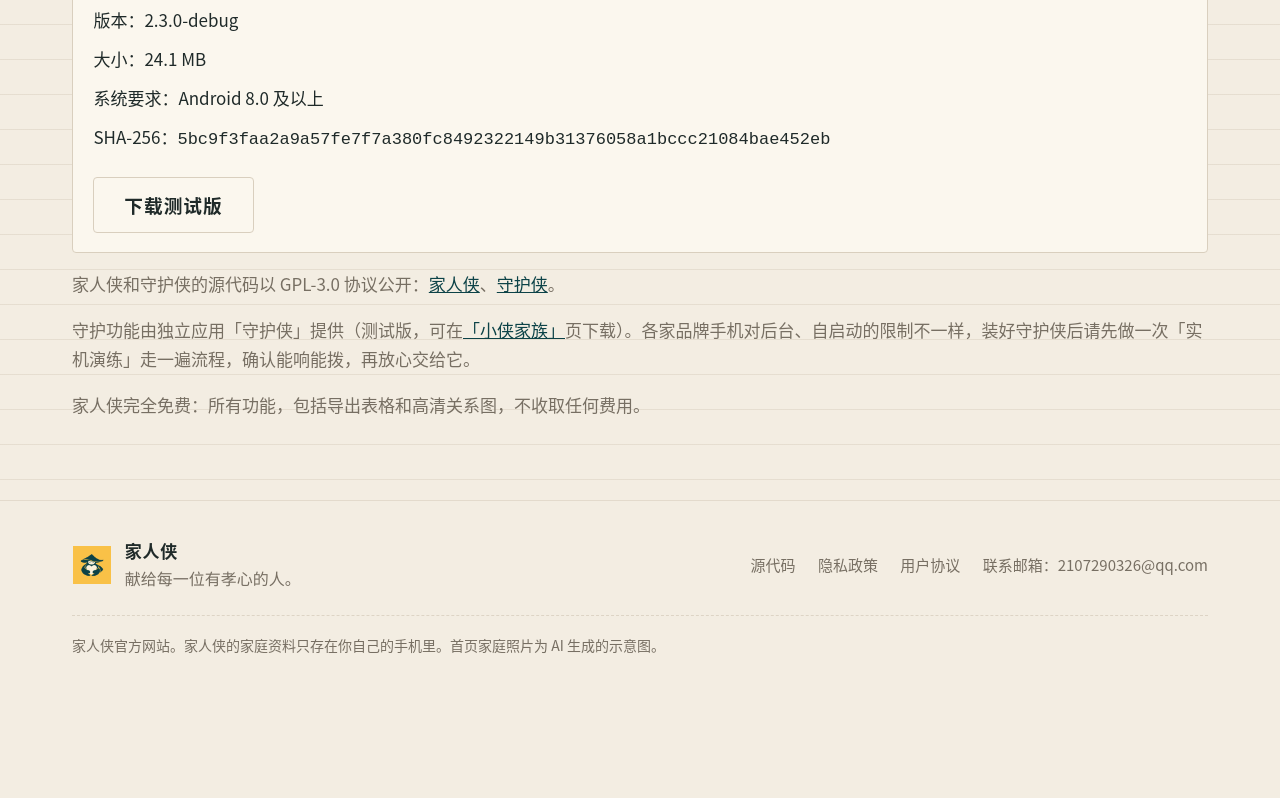
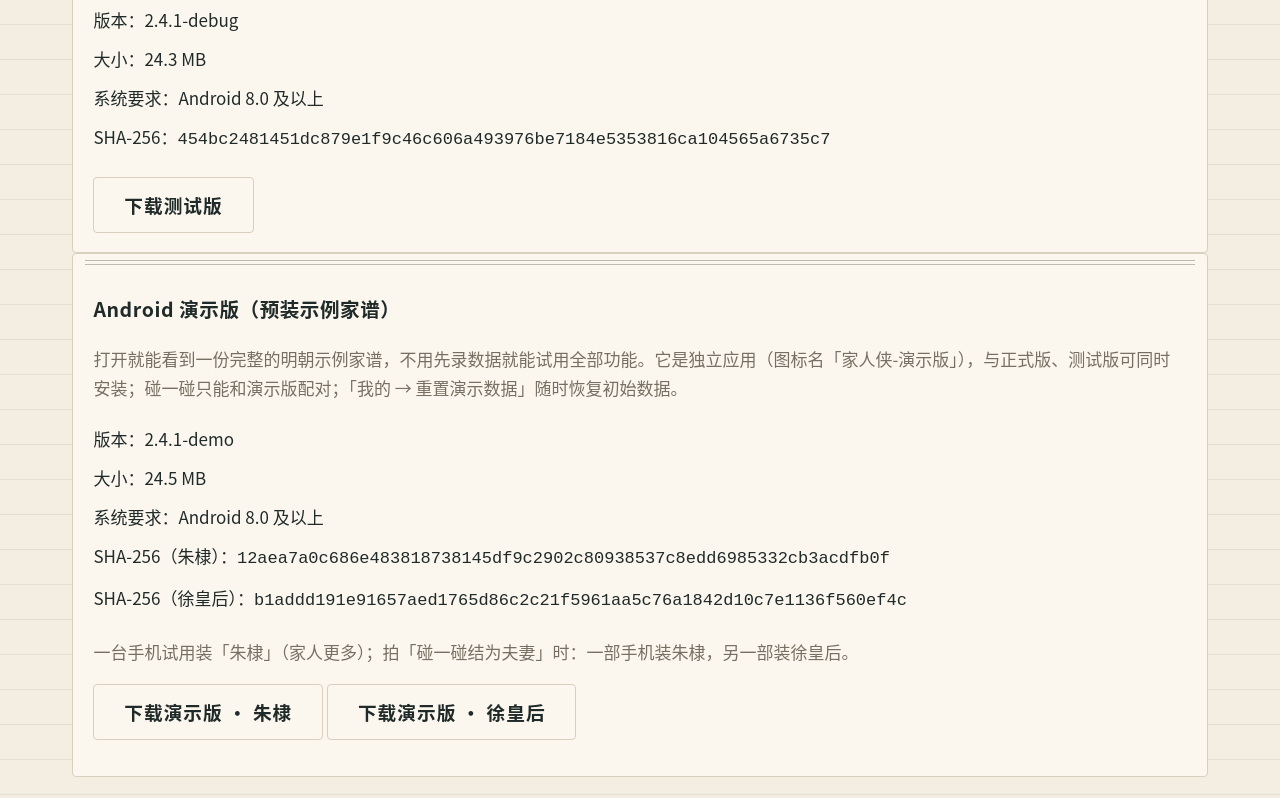
Before and after one commit to xiaoHaoZ1/JiaRenXia, a React (Vite) app in the folder apps/web/: page /download in a window 1280 px wide. Shown: the part 640-1438 px from the top of the page. Before the commit the page ends 1323 px from the top, so only its background shows below. Built offline with nearby package versions, Linux system fonts and the light colour scheme.

Commit message:
官网下载页新增演示版，测试版更新到 2.4.1-debug

```diff
--- a/apps/web/src/pages/Download.tsx
+++ b/apps/web/src/pages/Download.tsx
@@ -5,7 +5,7 @@ import { useEffect, useState } from "react";
 import { Link } from "react-router";
 import { downloadSourceFromSearch, type WebDownloadSource } from "../downloadSource";
 import { useLang, useTo } from "../i18n";
-import { APK_BETA, SITE } from "../site";
+import { APK_BETA, APK_DEMO, SITE } from "../site";
 
 const T = {
   zh: {
@@ -25,6 +25,16 @@ const T = {
     requirement: "系统要求：Android 8.0 及以上",
     downloadBeta: "下载测试版",
     betaMissing: "暂无测试版可下载。",
+    demoTitle: "Android 演示版（预装示例家谱）",
+    demoIntro:
+      "打开就能看到一份完整的明朝示例家谱，不用先录数据就能试用全部功能。" +
+      "它是独立应用（图标名「家人侠-演示版」），与正式版、测试版可同时安装；" +
+      "碰一碰只能和演示版配对；「我的 → 重置演示数据」随时恢复初始数据。",
+    demoPick:
+      "一台手机试用装「朱棣」（家人更多）；拍「碰一碰结为夫妻」时：" +
+      "一部手机装朱棣，另一部装徐皇后。",
+    downloadDemoGroom: "下载演示版 · 朱棣",
+    downloadDemoBride: "下载演示版 · 徐皇后",
     sourcePre: "家人侠和守护侠的源代码以 GPL-3.0 协议公开：",
     sourceJrx: "家人侠",
     sourceShx: "守护侠",
@@ -54,6 +64,17 @@ const T = {
     requirement: "Requirement: Android 8.0+",
     downloadBeta: "Download beta",
     betaMissing: "No beta build available right now.",
+    demoTitle: "Android demo build (sample family included)",
+    demoIntro:
+      "Opens to a complete Ming-dynasty sample family — try every feature " +
+      "without entering data first. It's a separate app (\"JiaRenXia Demo\") " +
+      "that installs alongside the release and beta; tap-to-pair only works " +
+      "between demo builds; \"Me → Reset demo data\" restores the initial data anytime.",
+    demoPick:
+      "For a single phone, pick \"Zhu Di\" (more relatives). To film " +
+      "\"tap to become spouses\": install Zhu Di on one phone and Empress Xu on the other.",
+    downloadDemoGroom: "Download demo · Zhu Di",
+    downloadDemoBride: "Download demo · Empress Xu",
     sourcePre: "The source code of JiaRenXia and ShouHuXia is published under GPL-3.0: ",
     sourceJrx: "JiaRenXia",
     sourceShx: "ShouHuXia",
@@ -136,6 +157,42 @@ export default function Download() {
           <p className="muted">{t.betaMissing}</p>
         )}
       </div>
+      {APK_DEMO.version && (
+        <div className="card">
+          <h3>{t.demoTitle}</h3>
+          <p className="muted">{t.demoIntro}</p>
+          <ul className="plain">
+            <li>{t.version}{APK_DEMO.version}</li>
+            <li>{t.size}{(APK_DEMO.groom.sizeBytes / 1024 / 1024).toFixed(1)} MB</li>
+            <li>{t.requirement}</li>
+            <li>
+              SHA-256（{APK_DEMO.groom.label}）：
+              <code style={{ wordBreak: "break-all" }}>{APK_DEMO.groom.sha256}</code>
+            </li>
+            <li>
+              SHA-256（{APK_DEMO.bride.label}）：
+              <code style={{ wordBreak: "break-all" }}>{APK_DEMO.bride.sha256}</code>
+            </li>
+          </ul>
+          <p className="muted">{t.demoPick}</p>
+          <p>
+            <a
+              className="btn btn-soft btn-big"
+              href={APK_DEMO.groom.file + `?src=${downloadSource}`}
+              download
+            >
+              {t.downloadDemoGroom}
+            </a>{" "}
+            <a
+              className="btn btn-soft btn-big"
+              href={APK_DEMO.bride.file + `?src=${downloadSource}`}
+              download
+            >
+              {t.downloadDemoBride}
+            </a>
+          </p>
+        </div>
+      )}
       <p className="muted">
         {t.sourcePre}
         <a href={SITE.sourceUrl} target="_blank" rel="noopener">{t.sourceJrx}</a>
--- a/apps/web/src/site.ts
+++ b/apps/web/src/site.ts
@@ -31,10 +31,32 @@ export const SITE = {
  * 并同步这里的版本/大小/校验值。version 留空表示暂无测试版。 */
 export const APK_BETA = {
   /** 安装包的 versionName，含 -debug 后缀 */
-  version: "2.3.0-debug",
-  sizeBytes: 25_242_126,
-  sha256: "5bc9f3faa2a9a57fe7f7a380fc8492322149b31376058a1bccc21084bae452eb",
-  file: `${DOWNLOAD_BASE}/jiarenxia-beta-2.3.0.apk`,
+  version: "2.4.1-debug",
+  sizeBytes: 25_508_728,
+  sha256: "454bc2481451dc879e1f9c46c606a493976be7184e5353816ca104565a6735c7",
+  file: `${DOWNLOAD_BASE}/jiarenxia-beta-2.4.1.apk`,
+};
+
+/** 家人侠演示版：demo 构建（applicationId com.jiarenxia.app.demo、debug 签名，
+ * 应用名「家人侠-演示版」），预装明朝示例家谱，与正式版、测试版可同时安装。
+ * 碰一碰使用独立 AID，只能与演示版互碰；「我的 → 重置演示数据」恢复初始数据。
+ * 两个视角：朱棣（groom，朱家 35 位家人）与徐皇后（bride，徐家 8 位家人），
+ * 两台手机各装一个即可演示「碰一碰结为夫妻」。version 留空表示暂无演示版。 */
+export const APK_DEMO = {
+  /** 安装包的 versionName，含 -demo 后缀 */
+  version: "2.4.1-demo",
+  groom: {
+    label: "朱棣",
+    sizeBytes: 25_717_945,
+    sha256: "12aea7a0c686e483818738145df9c2902c80938537c8edd6985332cb3acdfb0f",
+    file: `${DOWNLOAD_BASE}/jiarenxia-demo-zhudi.apk`,
+  },
+  bride: {
+    label: "徐皇后",
+    sizeBytes: 25_718_645,
+    sha256: "b1addd191e91657aed1765d86c2c21f5961aa5c76a1842d10c7e1136f560ef4c",
+    file: `${DOWNLOAD_BASE}/jiarenxia-demo-xu.apk`,
+  },
 };
 
 /** 小侠家族页展示的同作者小应用。安装包同样放站点根目录、不入库；
```
Also changed, not shown: 1 other file (tests, documents, lock files or other folders).
